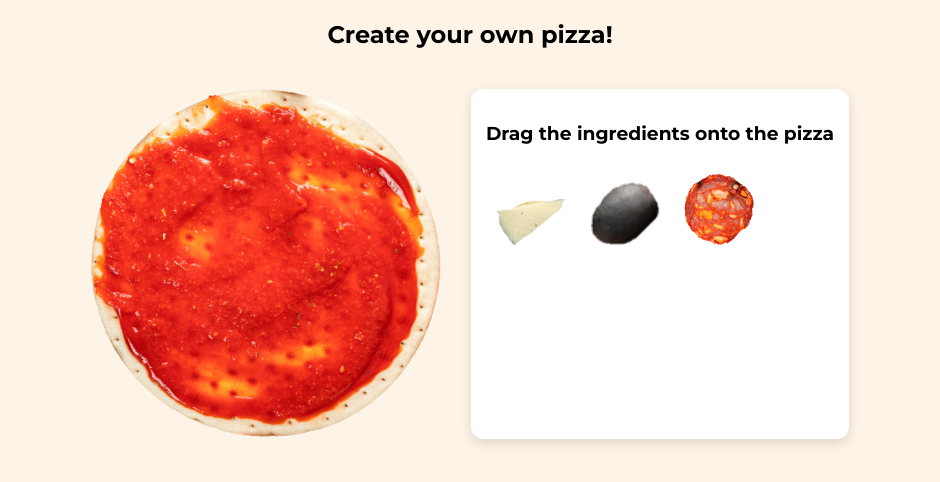
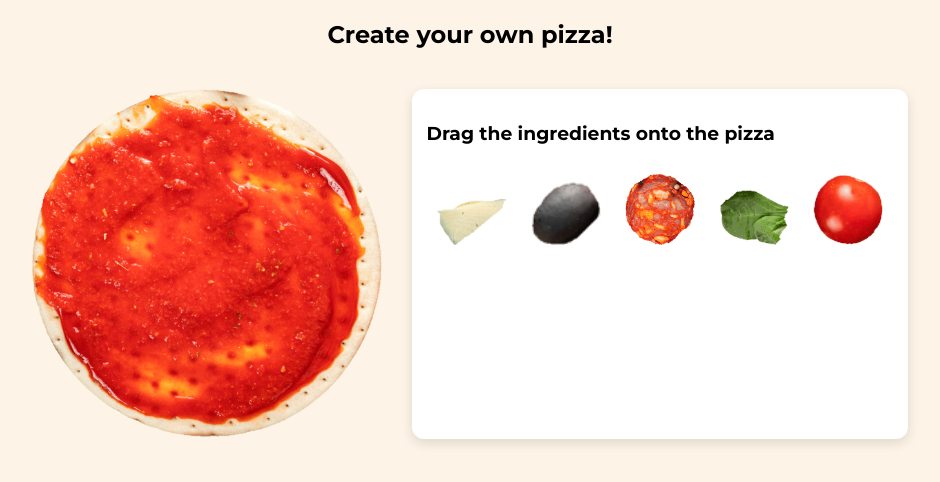
Before and after one commit to NataschaStandke/project-pizzabot, a plain HTML site: page assets/index.html in a window 1280 px wide. Shown: the part 90-572 px from the top of the page, without its empty margins (170-1110 px from the left). Drawn offline with Linux system fonts and the light colour scheme.

Commit message:
adding new ingredients

```diff
--- a/assets/index.html
+++ b/assets/index.html
@@ -31,6 +31,13 @@
 
             <img class="palette-item" draggable="true" data-src="images/topping-salami.png"
                 src="images/topping-salami.png" alt="Salami">
+
+            <img class="palette-item" draggable="true" data-src="images/topping-basil.png"
+                src="images/topping-basil.png" alt="Basil">
+
+            <img class="palette-item" draggable="true" data-src="images/topping-tomato.png"
+                src="images/topping-tomato.png" alt="Tomato">
+
         </div>
 
     </div>
```
Also changed, not shown: assets/images/topping-basil.png (added), assets/images/topping-tomato.png (added).
